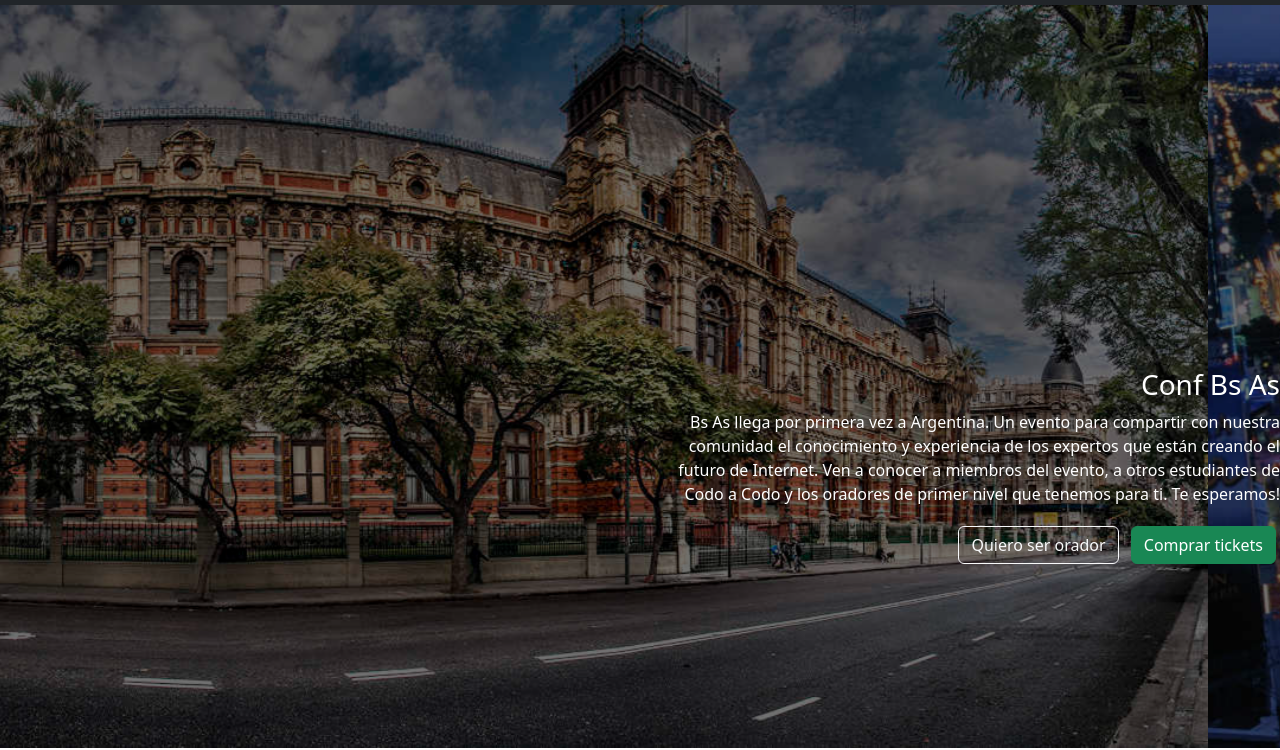
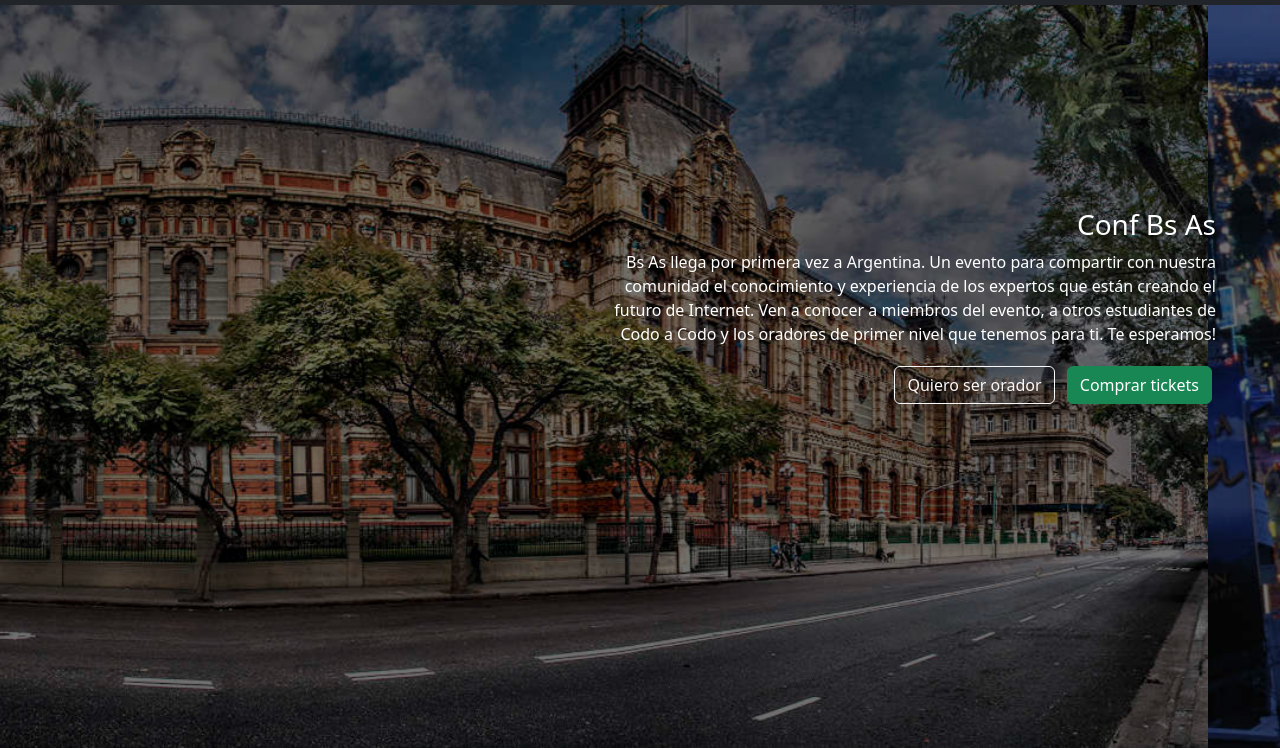
Before and after one commit to victorManuelMarquez/victorManuelMarquez.github.io, a plain HTML site: page index.html in a window 1280 px wide. Shown: the part 52-802 px from the top of the page. Drawn offline with nearby package versions, Linux system fonts and the light colour scheme.

Commit message:
visual bugs fixed

```diff
--- a/css/cac.css
+++ b/css/cac.css
@@ -59,10 +59,10 @@ footer {
 @media (min-width: 768px) {
     #la-conferencia .carousel-caption {
         width: 50%;
-        left: 0;
-        right: 0;
-        top: 50%;
-        bottom: 5%;
+        left: 5%;
+        right: 5%;
+        top: 30%;
+        bottom: 15%;
     }
 
     .baires-bg {
```
